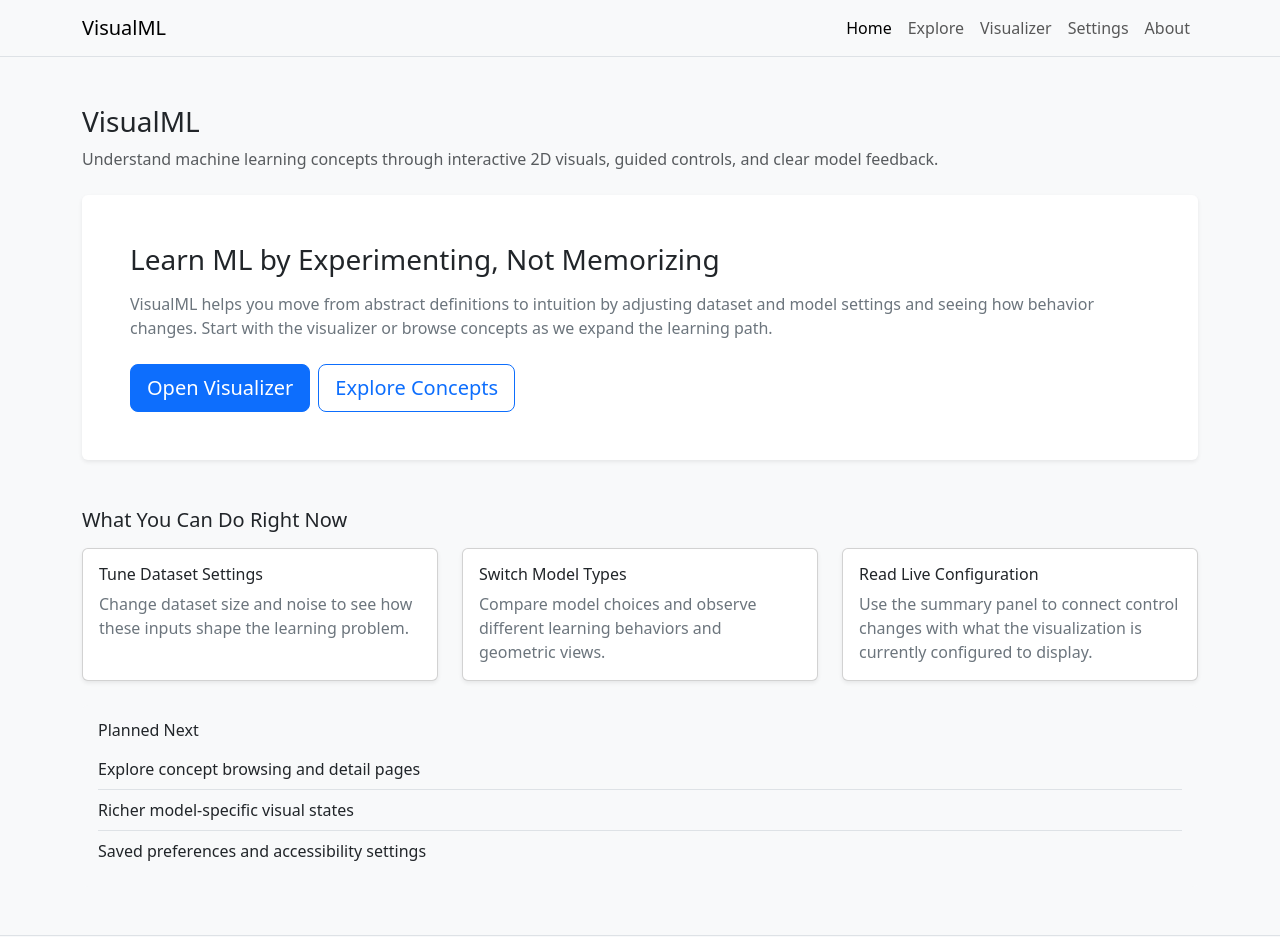
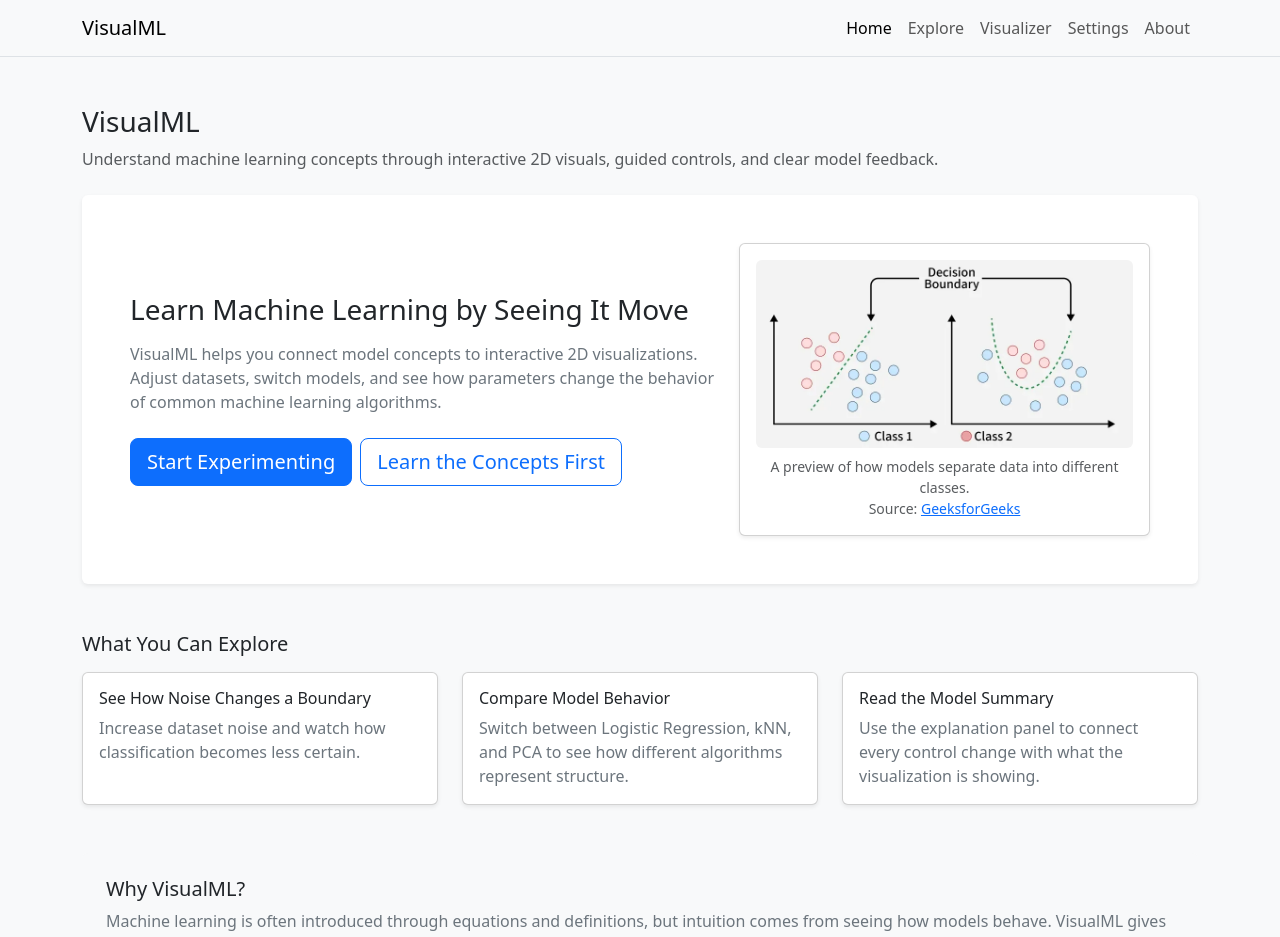
Before and after one commit to CS571-S26/p70, a React (Vite) app: page / in a window 1280 px wide. Shown: the top 937 px of the page. Built offline with nearby package versions, Linux system fonts and the light colour scheme.

Commit message:
enhance home page

```diff
--- a/src/pages/HomePage.jsx
+++ b/src/pages/HomePage.jsx
@@ -1,6 +1,7 @@
-import { Button, Card, Col, ListGroup, Row } from 'react-bootstrap'
+import { Button, Card, Col, Row } from 'react-bootstrap'
 import { Link } from 'react-router-dom'
 
+import decisionBoundaryImage from '../assets/images/decision-boundary.webp'
 import PageLayout from '../components/PageLayout'
 
 function HomePage() {
@@ -12,33 +13,60 @@ function HomePage() {
       <section className="mb-4 mb-md-5">
         <Card className="border-0 shadow-sm bg-white">
           <Card.Body className="p-4 p-md-5">
-            <h2 className="h3 mb-3">Learn ML by Experimenting, Not Memorizing</h2>
+            <Row className="g-4 align-items-center">
+              <Col md={7}>
+                <h2 className="h3 mb-3">Learn Machine Learning by Seeing It Move</h2>
                 <p className="mb-0 text-secondary">
-              VisualML helps you move from abstract definitions to intuition by adjusting dataset and
-              model settings and seeing how behavior changes. Start with the visualizer or browse
-              concepts as we expand the learning path.
+                  VisualML helps you connect model concepts to interactive 2D visualizations. Adjust datasets,
+                  switch models, and see how parameters change the behavior of common machine learning algorithms.
                 </p>
                 <div className="d-flex flex-wrap gap-2 mt-4">
                   <Button as={Link} to="/visualizer" variant="primary" size="lg">
-                Open Visualizer
+                    Start Experimenting
                   </Button>
                   <Button as={Link} to="/explore" variant="outline-primary" size="lg">
-                Explore Concepts
+                    Learn the Concepts First
                   </Button>
                 </div>
+              </Col>
+              <Col md={5}>
+                <Card className="shadow-sm">
+                  <Card.Body className="text-center">
+                    <img
+                      src={decisionBoundaryImage}
+                      alt="Decision boundary separating two classes in a 2D classification problem"
+                      className="img-fluid rounded"
+                    />
+                    <div className="text-muted small mt-2">
+                      A preview of how models separate data into different classes.
+                    </div>
+                    <div className="text-muted small">
+                      Source:{' '}
+                      <a
+                        href="https://media.geeksforgeeks.org/wp-content/uploads/20250804203325949273/Visualizing-Classifier-Decision-Boundaries.webp"
+                        target="_blank"
+                        rel="noopener noreferrer"
+                      >
+                        GeeksforGeeks
+                      </a>
+                    </div>
+                  </Card.Body>
+                </Card>
+              </Col>
+            </Row>
           </Card.Body>
         </Card>
       </section>
 
       <section>
-        <h2 className="h5 mb-3">What You Can Do Right Now</h2>
+        <h2 className="h5 mb-3">What You Can Explore</h2>
         <Row className="g-3 g-md-4">
           <Col md={6} lg={4}>
             <Card className="h-100 shadow-sm">
               <Card.Body>
-                <Card.Title as="h3" className="h6">Tune Dataset Settings</Card.Title>
+                <Card.Title as="h3" className="h6">See How Noise Changes a Boundary</Card.Title>
                 <Card.Text className="mb-0 text-secondary">
-                  Change dataset size and noise to see how these inputs shape the learning problem.
+                  Increase dataset noise and watch how classification becomes less certain.
                 </Card.Text>
               </Card.Body>
             </Card>
@@ -47,9 +75,9 @@ function HomePage() {
           <Col md={6} lg={4}>
             <Card className="h-100 shadow-sm">
               <Card.Body>
-                <Card.Title as="h3" className="h6">Switch Model Types</Card.Title>
+                <Card.Title as="h3" className="h6">Compare Model Behavior</Card.Title>
                 <Card.Text className="mb-0 text-secondary">
-                  Compare model choices and observe different learning behaviors and geometric views.
+                  Switch between Logistic Regression, kNN, and PCA to see how different algorithms represent structure.
                 </Card.Text>
               </Card.Body>
             </Card>
@@ -58,24 +86,25 @@ function HomePage() {
           <Col md={12} lg={4}>
             <Card className="h-100 shadow-sm">
               <Card.Body>
-                <Card.Title as="h3" className="h6">Read Live Configuration</Card.Title>
+                <Card.Title as="h3" className="h6">Read the Model Summary</Card.Title>
                 <Card.Text className="mb-0 text-secondary">
-                  Use the summary panel to connect control changes with what the visualization is
-                  currently configured to display.
+                  Use the explanation panel to connect every control change with what the visualization is showing.
                 </Card.Text>
               </Card.Body>
             </Card>
           </Col>
         </Row>
+      </section>
 
-        <Card className="mt-4 border-0 bg-light">
-          <Card.Body>
-            <Card.Title as="h3" className="h6">Planned Next</Card.Title>
-            <ListGroup variant="flush">
-              <ListGroup.Item className="bg-light px-0">Explore concept browsing and detail pages</ListGroup.Item>
-              <ListGroup.Item className="bg-light px-0">Richer model-specific visual states</ListGroup.Item>
-              <ListGroup.Item className="bg-light px-0">Saved preferences and accessibility settings</ListGroup.Item>
-            </ListGroup>
+      <section className="mt-4 mt-md-5" aria-labelledby="why-visualml-heading">
+        <Card className="border-0 bg-light">
+          <Card.Body className="p-4">
+            <h2 id="why-visualml-heading" className="h5 mb-2">Why VisualML?</h2>
+            <p className="mb-0 text-secondary">
+              Machine learning is often introduced through equations and definitions, but intuition comes
+              from seeing how models behave. VisualML gives learners a low-friction way to experiment with
+              datasets, parameters, and visual outcomes directly in the browser.
+            </p>
           </Card.Body>
         </Card>
       </section>
```
Also changed, not shown: src/assets/images/decision-boundary.webp (added). Lines whose indentation alone changed are shown as unchanged.
